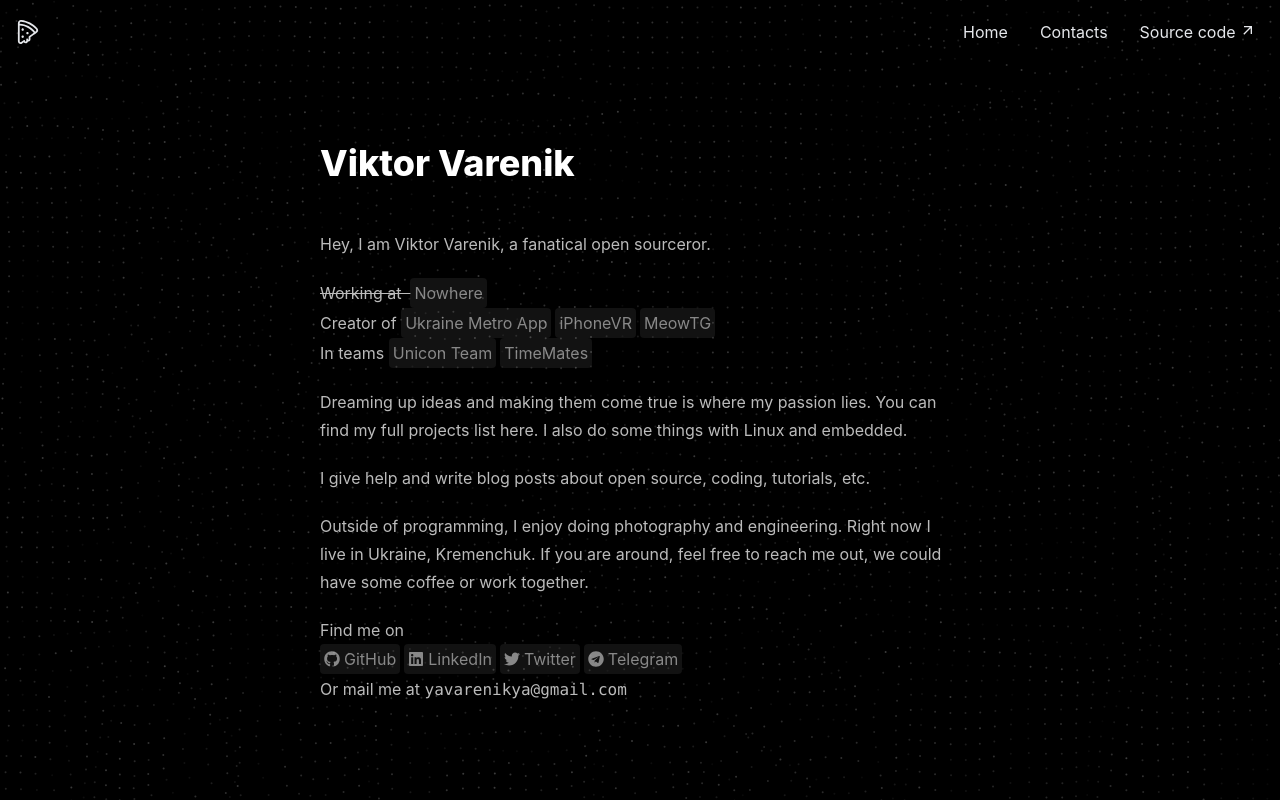
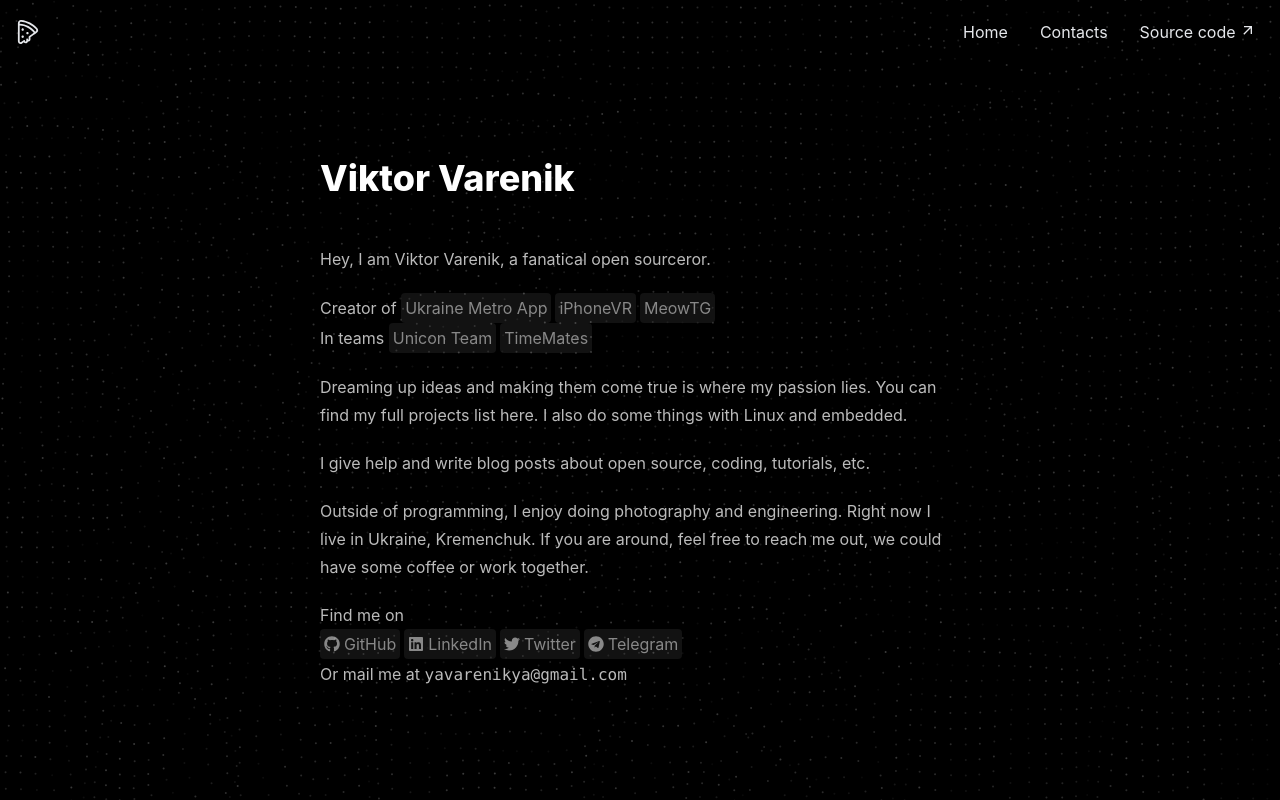
Before and after one commit to kotleni/kotleni.github.io, a React (Vite) app: page / in a window 1280 px wide. Built offline with nearby package versions, Linux system fonts and the light colour scheme.

Commit message:
chore: disabled workingAt block on main page

```diff
--- a/src/routes/App/index.tsx
+++ b/src/routes/App/index.tsx
@@ -19,7 +19,7 @@
 }
 
 export default function App() {
-    const workingAt: BadgeInfo = { title: "Nowhere", link: "#" };
+    // const workingAt: BadgeInfo = { title: "Nowhere", link: "#" };
     const creatorOf: BadgeInfo[] = [
         { title: "Ukraine Metro App", link: "https://github.com/UniconTeam/UkraineMetro-android" },
         { title: "iPhoneVR", link: "https://github.com/kotleni/iPhoneVR" },
@@ -54,8 +54,8 @@
                     <p className="text-description">Hey, I am {FULL_NAME}, a fanatical open sourceror.</p>
 
                     <p className="text-description">
-                        <span className="text-overline">Working at&nbsp; <Badge badge={workingAt} /></span>
-                        <br/>
+                        {/*<span className="text-overline">Working at&nbsp; <Badge badge={workingAt} /></span>*/}
+                        {/*<br/>*/}
                         Creator of&nbsp;
                         {creatorOf.map((creatorOfIt) => {
                             return <Badge badge={creatorOfIt}/>;
```
